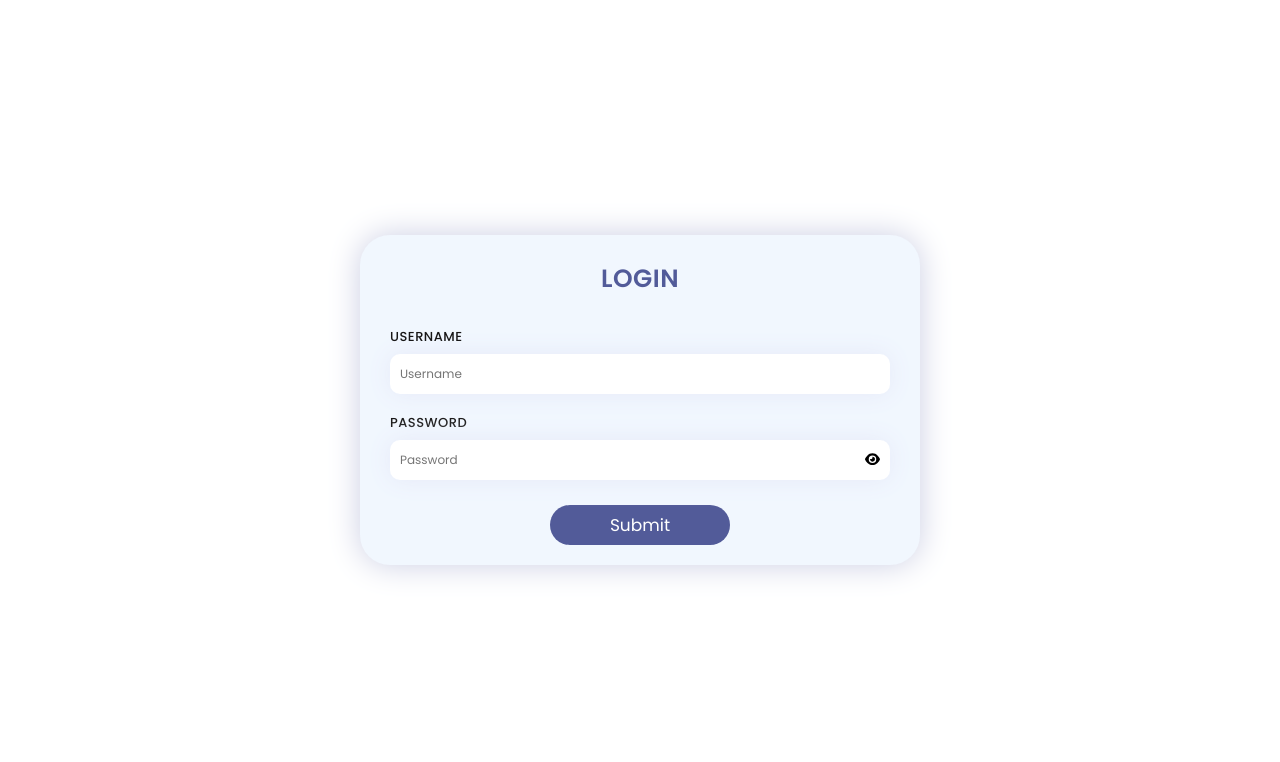
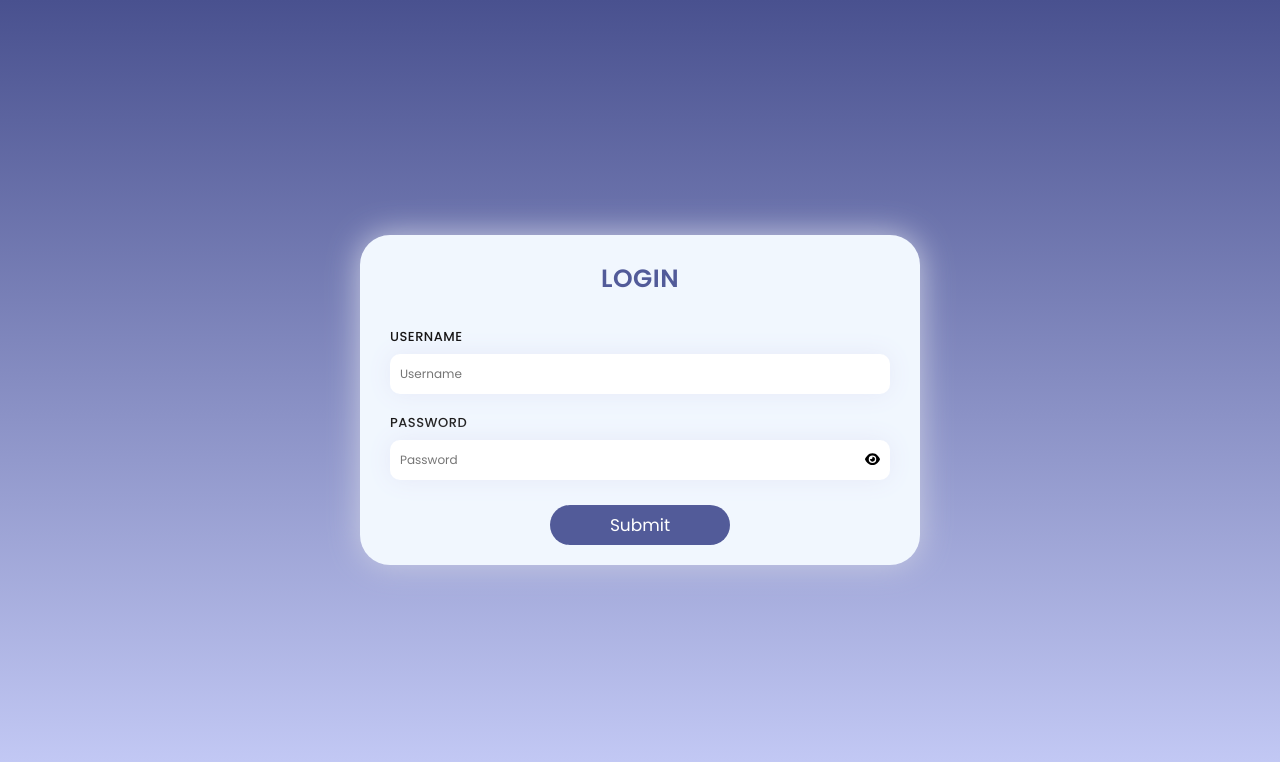
Before and after one commit to tamspark/FrontTam, a React (Create React App) app: page /auth/login in a window 1280 px wide. Shown: the top 762 px of the page. Built offline with nearby package versions, Linux system fonts and the light colour scheme.

Commit message:
fix style of message page

```diff
--- a/src/App/App.tsx
+++ b/src/App/App.tsx
@@ -27,7 +27,7 @@ const App: FC<{}> = () => {
     <>
       <BrowserRouter>
         <Routes>
-          {/* {isAuthenticated ? ( */}
+          {isAuthenticated ? (
             <Route path="/auth" element={<AuthPage />}>
               <Route
                 path="tam/resetPassword/:token"
@@ -37,19 +37,25 @@ const App: FC<{}> = () => {
               <Route path="apartmentpage" element={<ApartmentPage />} />
               <Route path="forgetpassword" element={<ForgetPassword />} />
               <Route path="verify" element={<Verification />} />
-            <Route path="apartmentcard/:id" element={<ApartmentCard />} />{" "}
+              <Route
+                path="apartmentcard/:id"
+                element={<ApartmentCard />}
+              />{" "}
               <Route path="modal" element={<Modal />} />
               <Route path="rentlist" element={<RentList rentalData={[]} />} />
               <Route path="messagepage" element={<MessagePage />} />
-            <Route path="*" element={<Navigate to="apartmentpage" replace />} />
+              <Route
+                path="*"
+                element={<Navigate to="apartmentpage" replace />}
+              />
             </Route>
-          {/* ) : ( */}
+          ) : (
             <Route path="/auth" element={<AuthPage />}>
               <Route path="/auth/login" element={<Login />} index />
               <Route path="/auth/register" element={<Register />} />
               <Route path="*" element={<Navigate to="/auth/login" replace />} />
             </Route>
-          {/* )} */}
+          )}
         </Routes>
       </BrowserRouter>
     </>
--- a/src/App/style/App.style.tsx
+++ b/src/App/style/App.style.tsx
@@ -165,7 +165,7 @@ export const Page = styled.div`
   display: flex;
   align-items: center;
   justify-content: center;
-  /* background: linear-gradient(to bottom, #49518f, #c8cef9); */
+  background: linear-gradient(to bottom, #49518f, #c8cef9);
 `;
 
 export const Content = styled.div`
--- a/src/Components/MessageBox/MessageBox.component.tsx
+++ b/src/Components/MessageBox/MessageBox.component.tsx
@@ -32,7 +32,6 @@ const MessageBox: FC<{}> = () => {
           <AttachIconHolder>
             <FontAwesomeIcon icon={faPaperclip} />
           </AttachIconHolder>
-
           <InputHold placeholder="Type a message here..." />
           <SendIcon>
             <FontAwesomeIcon icon={faPaperPlane} style={{ flex: "1" }} />
--- a/src/Components/MessagePage/MessagePage.component.tsx
+++ b/src/Components/MessagePage/MessagePage.component.tsx
@@ -1,13 +1,14 @@
-// import ExistingChat from "Components/ExistingChat/ExistingChat.component";
+import ExistingChat from "Components/ExistingChat/ExistingChat.component";
 import MessageBox from "Components/MessageBox/MessageBox.component";
 import { FC } from "react";
+import { MessagePageContainer } from "./style/MessagePage.style";
 
 const MessagePage: FC<{}> = () => {
   return (
-    <>
-      {/* <ExistingChat /> */}
+    <MessagePageContainer>
+      <ExistingChat />
       <MessageBox />
-    </>
+    </MessagePageContainer>
   );
 };
 
--- a/src/Components/MessagePage/style/MessagePage.style.tsx
+++ b/src/Components/MessagePage/style/MessagePage.style.tsx
@@ -1 +1,7 @@
 import styled from "styled-components";
+
+export const MessagePageContainer = styled.div`
+  display: flex;
+  width: 100%;
+  height: 100%;
+`;
```
Lines whose indentation alone changed are shown as unchanged.
